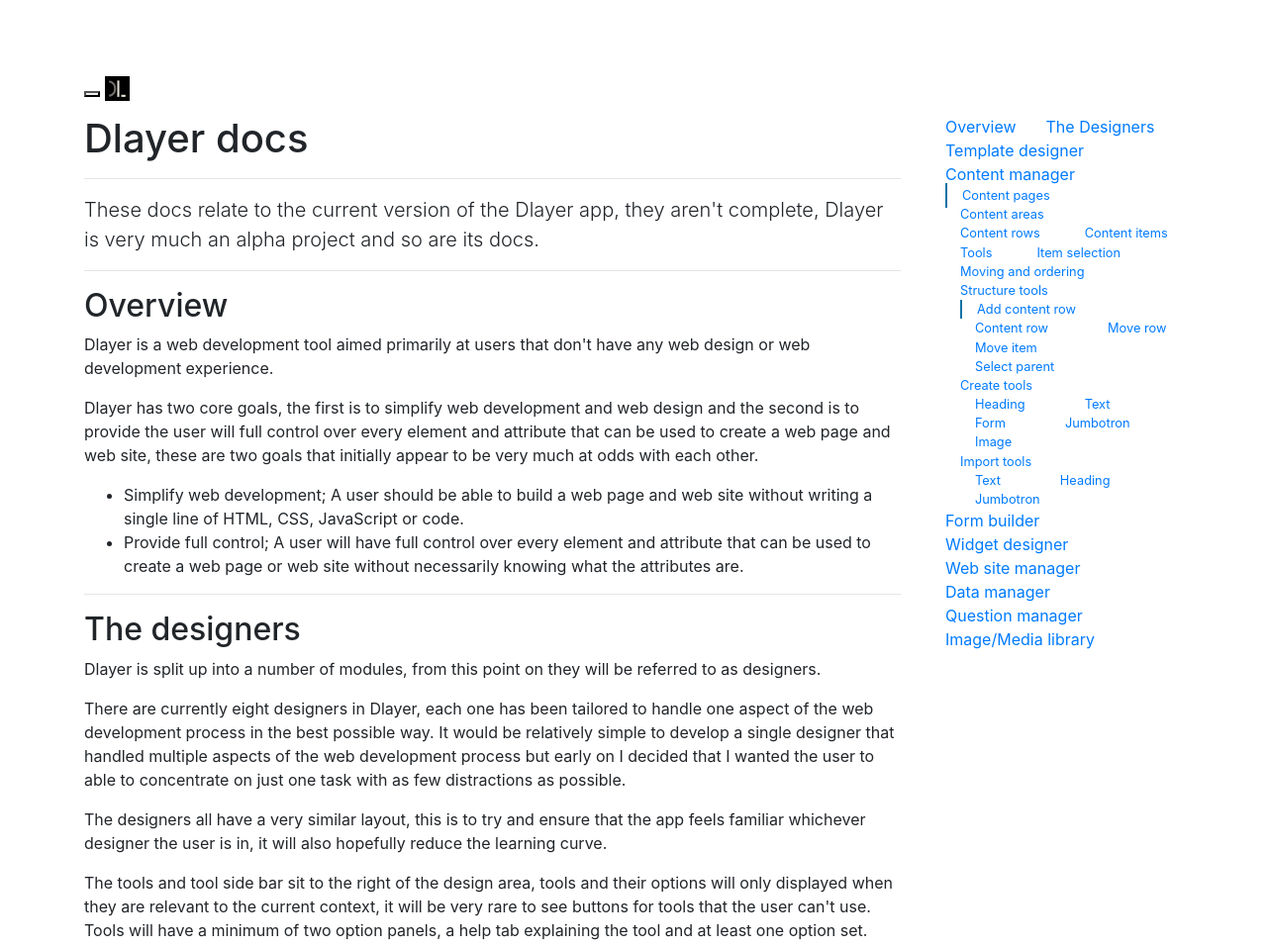
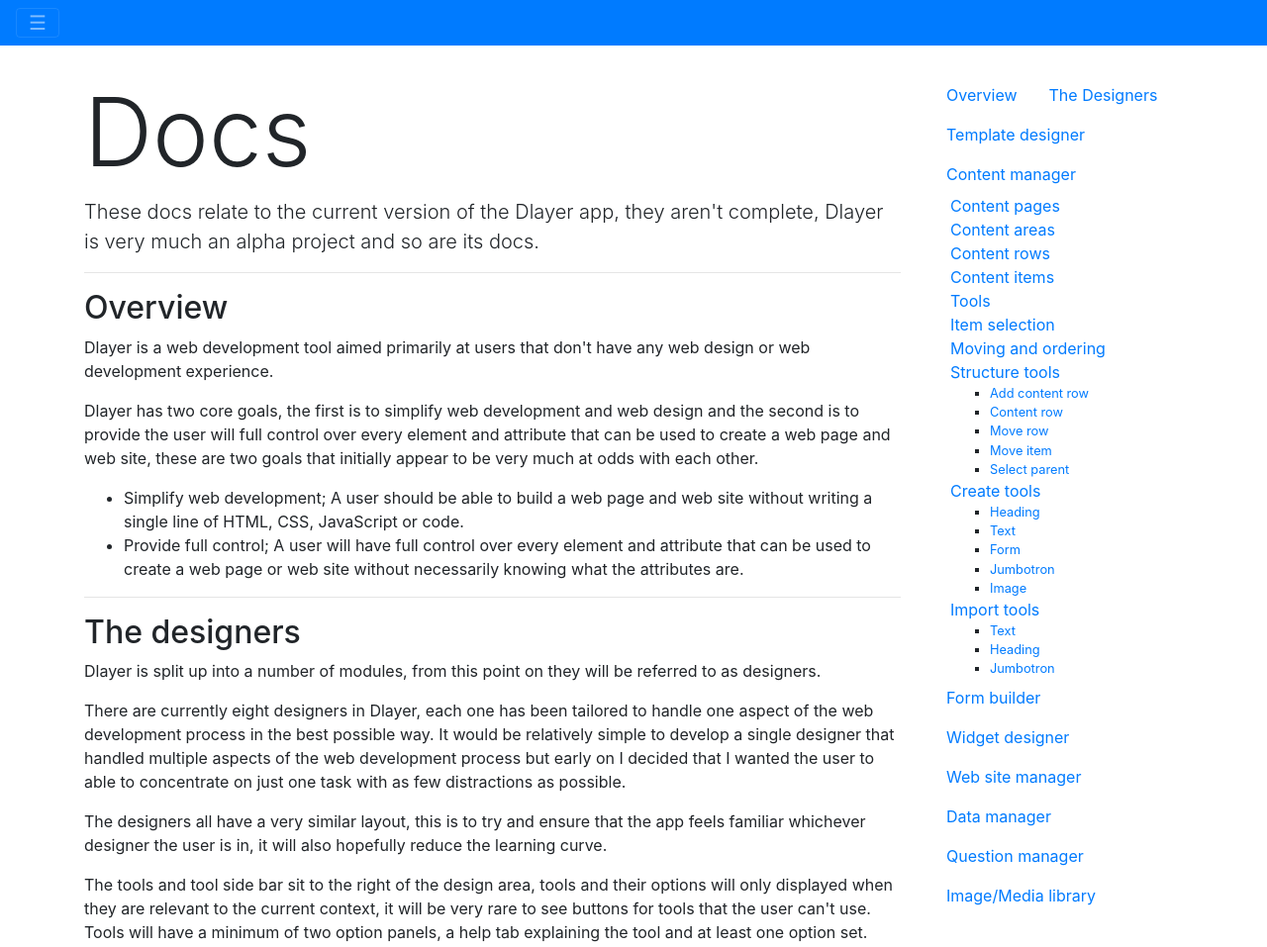
Before and after one commit to deanblackborough/site, a website: page docs/index.html in a window 1280 px wide. Shown: the top 957 px of the page at 99% size. Drawn offline with nearby package versions, Linux system fonts and the light colour scheme.

Commit message:
Styling
1. New styling for docs page, bootstrap 4.

```diff
--- a/css/docs.css
+++ b/css/docs.css
@@ -1,18 +1,11 @@
-/*Docs navigation*/
-div.docs-nav-sidebar > .nav > li > a {
-	padding: 5px 15px 5px 15px;
+body {
+	padding-top: 0px;
 }
-div.docs-nav-sidebar .nav .nav > li > a {
-	padding: 5px 15px 5px 15px;
-	margin-left: 15px;
+
+nav.navbar {
+	margin-bottom: 30px;
 }
-div.docs-nav-sidebar .nav .nav > li.active > a {
-	border-left: 2px solid #1073a4;
+
+ul.list-unstyled {
+	padding-left: 20px;
 }
-div.docs-nav-sidebar .nav .nav .nav > li > a {
-	padding: 2px 15px 2px 15px;
-	margin-left: 30px;
-}
-div.docs-nav-sidebar .nav .nav .nav > li.active > a {
-	border-left: 2px solid #1073a4;
-}
--- a/docs/index.html
+++ b/docs/index.html
@@ -33,35 +33,30 @@
 			ga('send', 'pageview');
 
 		</script>
-		<nav class="navbar navbar-default" role="navigation">
-			<div class="container">
-				<div class="navbar-header">
-					<button type="button" class="navbar-toggle collapsed"
-						data-toggle="collapse"
-						data-target="#bs-navbar-collapse-1">
-						<span class="sr-only">Toggle navigation</span>
-						<span class="icon-bar"></span>
-						<span class="icon-bar"></span>
-						<span class="icon-bar"></span>
-					</button>
-					<a class="navbar-brand" href="/"><img src="../images/dlayer.jpg" width="25" height="25" alt="Brand" /></a>
-				</div>
-				<div class="collapse navbar-collapse"
-					id="bs-navbar-collapse-1">
-					<ul class="nav navbar-nav">
-						<li class="active"><a href="/docs/" title="Dlayer docs">Dlayer docs</a></li>
-						<li><a href="/" title="Dlayer">Return to site</a></li>
-					</ul>
-				</div>
+		<nav class="navbar navbar-dark bg-primary">
+			<button class="navbar-toggler hidden-sm-up" type="button" data-toggle="collapse" data-target="#exCollapsingNavbar2">
+			&#9776;
+			</button>
+			<div class="collapse navbar-toggleable-xs" id="exCollapsingNavbar2">
+				<a class="navbar-brand" href="/">Dlayer.com</a>
+				<ul class="nav navbar-nav">
+					<li class="nav-item active">
+						<a class="nav-link" href="#">Docs</a>
+					</li>
+					<li class="nav-item">
+						<a class="nav-link disabled" href="#">Demo</a>
+					</li>
+					<li class="nav-item">
+						<a class="nav-link" href="/">Return to site</a>
+					</li>
+				</ul>
 			</div>
 		</nav>
 		<div class="container">
 			<div class="row">
 				<div class="col-md-9">
 
-					<h1>Dlayer docs</h1>
-
-					<hr />
+					<h1 class="display-1">Docs</h1>
 
 					<p class="lead">These docs relate to the current version of
 						the Dlayer app, they aren't complete, Dlayer is very much
@@ -273,7 +268,7 @@
 						the content designers in Dlayer, the Form builder,
 						Widget designer or Question manager.</p>
 
-					<h3 id="cm-content-tools">Tools</h3>
+					<h3 id="cm-tools">Tools</h3>
 
 					<p>This following sections contains an overview for each
 						of the tools in the Content manager and documentation
@@ -662,12 +657,12 @@
 				</div>
 				<div class="col-md-3">
 					<div class="docs-nav-sidebar">
-						<ul class="nav nav-pills nav-stacked">
-							<li class="active"><a href="/docs/#overview">Overview</a></li>
-							<li><a href="/docs/#the-designers">The Designers</a></li>
-							<li><a href="/docs/#template-designer">Template designer</a></li>
-							<li><a href="/docs/#content-manager">Content manager</a>
-								<ul class="nav nav-stacked small">
+						<ul class="nav">
+							<li class="nav-item active"><a href="/docs/#overview" class="nav-link">Overview</a></li>
+							<li class="nav-item"><a href="/docs/#the-designers" class="nav-link">The Designers</a></li>
+							<li class="nav-item"><a href="/docs/#template-designer" class="nav-link">Template designer</a></li>
+							<li class="nav-item"><a href="/docs/#content-manager" class="nav-link">Content manager</a>
+								<ul class="list-unstyled">
 									<li class="active"><a href="/docs/#content-manager-content-pages">Content pages</a></li>
 									<li><a href="/docs/#cm-content-areas">Content areas</a></li>
 									<li><a href="/docs/#cm-content-rows">Content rows</a></li>
@@ -676,7 +671,7 @@
 									<li><a href="/docs/#cm-item-selection">Item selection</a></li>
 									<li><a href="/docs/#cm-moving-and-ordering">Moving and ordering</a></li>
 									<li><a href="/docs/#cm-structure-tools">Structure tools</a>
-										<ul class="nav nav-stacked">
+										<ul class="small">
 											<li class="active"><a href="/docs/#cm-st-add-content-row">Add content row</a></li>
 											<li><a href="/docs/#cm-st-content-row">Content row</a></li>
 											<li><a href="/docs/#cm-st-move-row">Move row</a></li>
@@ -685,7 +680,7 @@
 										</ul>
 									</li>
 									<li><a href="/docs/#cm-create-tools">Create tools</a>
-										<ul class="nav nav-stacked">
+										<ul class="small">
 											<li><a href="/docs/#cm-ct-heading">Heading</a></li>
 											<li><a href="/docs/#cm-ct-text">Text</a></li>
 											<li><a href="/docs/#cm-ct-form">Form</a></li>
@@ -694,7 +689,7 @@
 										</ul>
 									</li>
 									<li><a href="/docs/#cm-import-tools">Import tools</a>
-										<ul class="nav nav-stacked">
+										<ul class="small">
 											<li><a href="/docs/#cm-it-text">Text</a></li>
 											<li><a href="/docs/#cm-it-heading">Heading</a></li>
 											<li><a href="/docs/#cm-it-jumbotron">Jumbotron</a></li>
@@ -702,12 +697,12 @@
 									</li>
 								</ul>
 							</li>
-							<li><a href="/docs/#form-builder">Form builder</a></li>
-							<li><a href="/docs/#widget-designer">Widget designer</a></li>
-							<li><a href="/docs/#web-site-manager">Web site manager</a></li>
-							<li><a href="/docs/#data-manager">Data manager</a></li>
-							<li><a href="/docs/#question-manager">Question manager</a></li>
-							<li><a href="/docs/#image-library">Image/Media library</a></li>
+							<li class="nav-item"><a href="/docs/#form-builder" class="nav-link">Form builder</a></li>
+							<li class="nav-item"><a href="/docs/#widget-designer" class="nav-link">Widget designer</a></li>
+							<li class="nav-item"><a href="/docs/#web-site-manager" class="nav-link">Web site manager</a></li>
+							<li class="nav-item"><a href="/docs/#data-manager" class="nav-link">Data manager</a></li>
+							<li class="nav-item"><a href="/docs/#question-manager" class="nav-link">Question manager</a></li>
+							<li class="nav-item"><a href="/docs/#image-library" class="nav-link">Image/Media library</a></li>
 						</ul>
 					</div>
 				</div>
```
